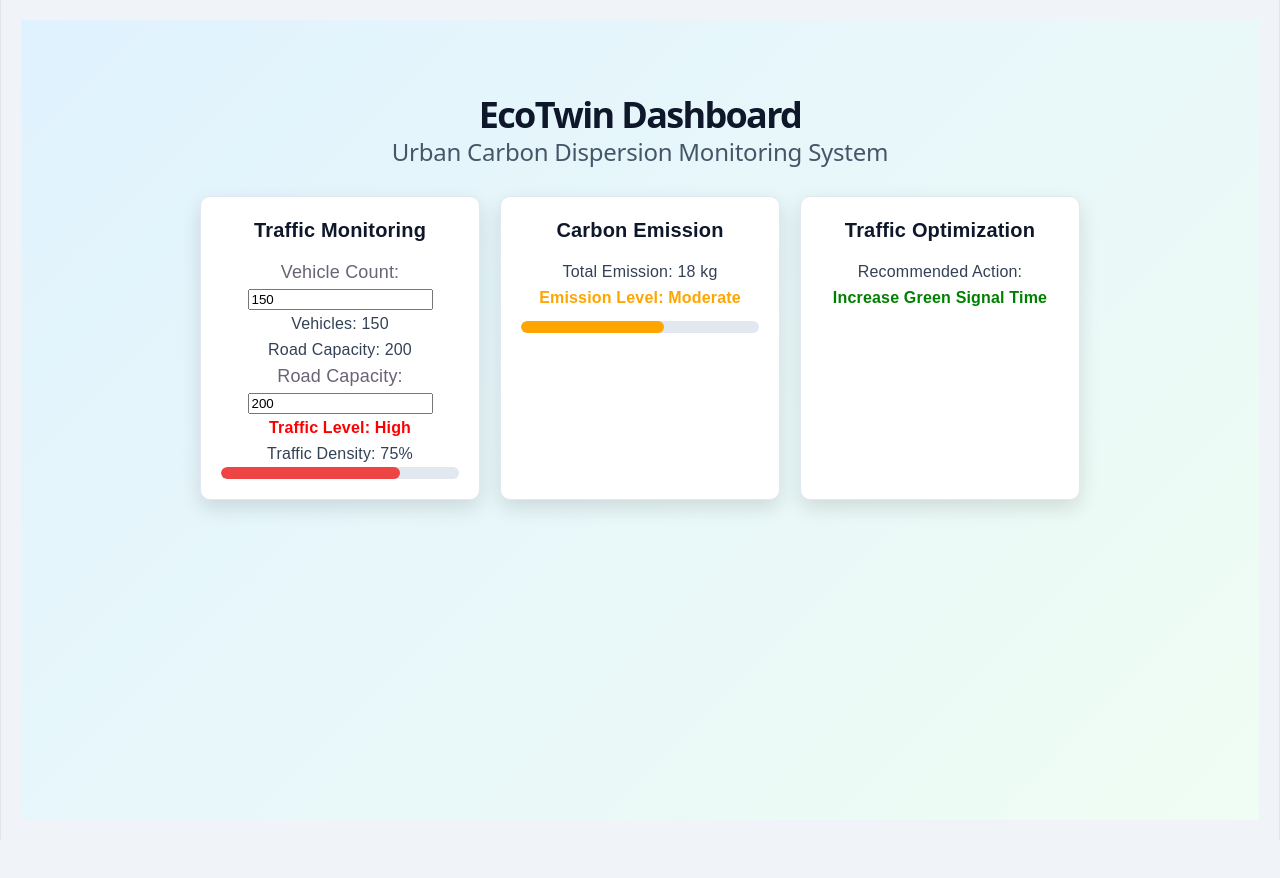
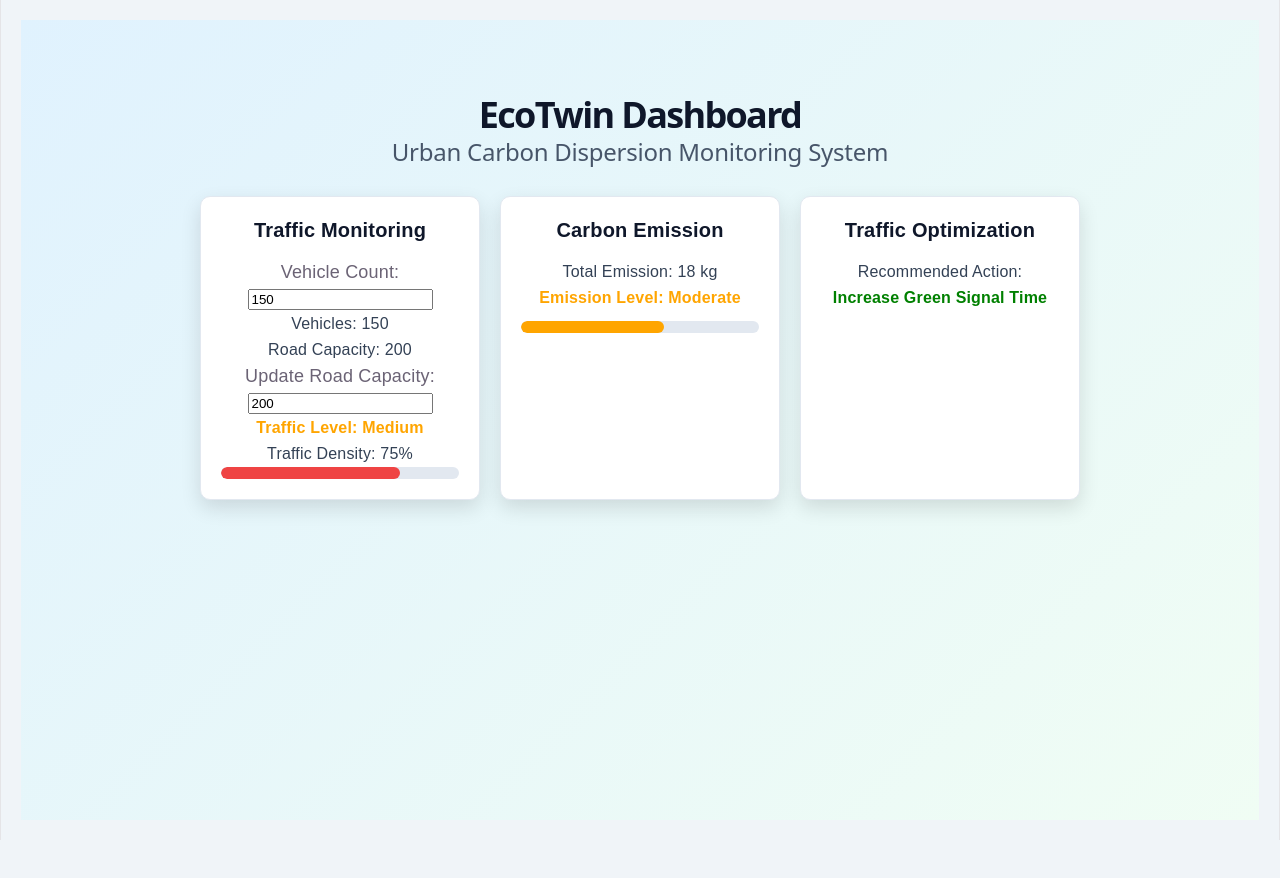
Before and after one commit to SHANUKRISHNAN/DS-AND-ML, a React app in the folder frontend/: page / in a window 1280 px wide. Built offline with nearby package versions, Linux system fonts and the light colour scheme; the HTML template or start-up script is replaced by a standard one.

Commit message:
Improve road capacity input label

```diff
--- a/frontend/src/App.jsx
+++ b/frontend/src/App.jsx
@@ -20,13 +20,15 @@ function App() {
 />
           <p>Vehicles: {vehicles}</p>
           <p>Road Capacity: {capacity}</p>
-          <label>Road Capacity:</label>
+          <label>Update Road Capacity:</label>
 <input
   type="number"
   value={capacity}
   onChange={(e) => setCapacity(Number(e.target.value))}
 />
-          <p className="high">Traffic Level: High</p>
+          <p className={vehicles / capacity >= 0.8 ? "high" : vehicles / capacity >= 0.5 ? "moderate" : "action"}>
+  Traffic Level: {vehicles / capacity >= 0.8 ? "High" : vehicles / capacity >= 0.5 ? "Medium" : "Low"}
+</p>
           <p>Traffic Density: {capacity > 0 ? Math.round((vehicles / capacity) * 100) : 0}%</p>
           <div className="progress-bar">
   <div className="progress-fill"></div>
```
